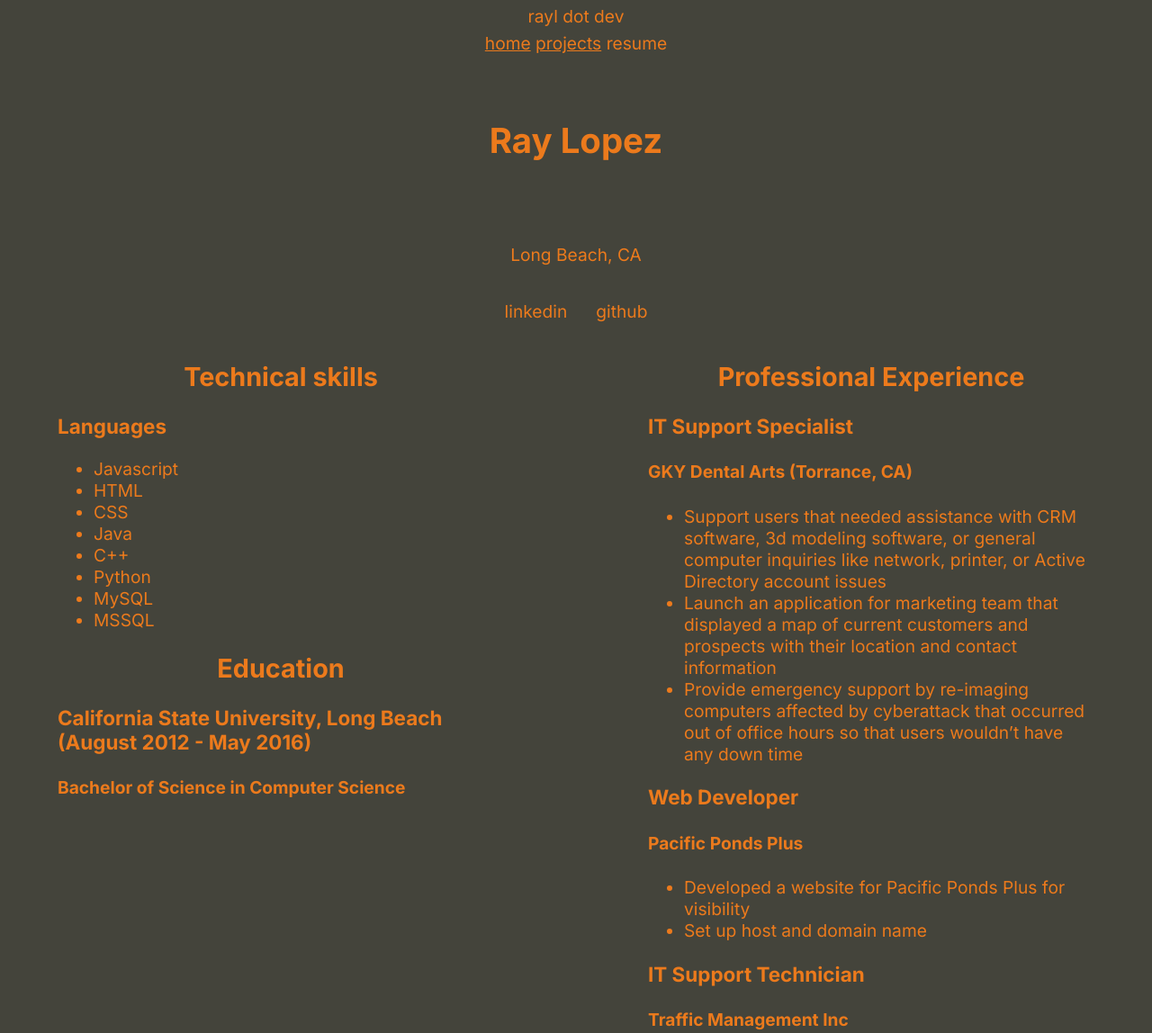
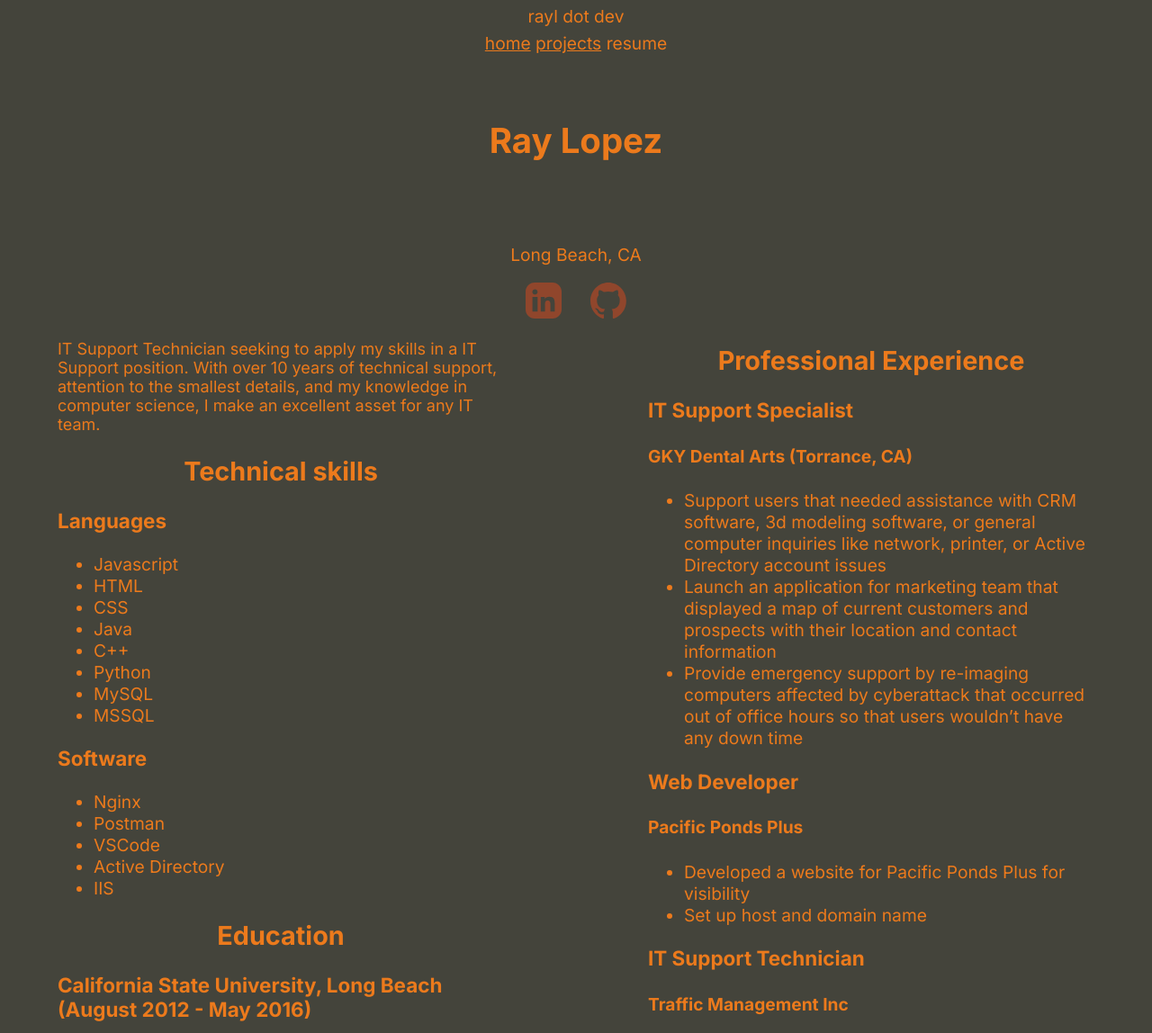
Before and after one commit to raylopez509/rayl.dev, a website: page public/resume.html in a window 1280 px wide. Shown: the top 1148 px of the page at 90% size. Drawn offline with Linux system fonts and the light colour scheme; a web font is replaced by a local one.

Commit message:
added resume-summary, link icons, and changed link for projects

```diff
--- a/public/resume.html
+++ b/public/resume.html
@@ -16,17 +16,28 @@
     <header>rayl dot dev</header>
     <nav>
       <a href="./index.html">home</a>
-      <a href="/public/projects.html">projects</a> resume
+      <a href="/projects.html">projects</a> resume
     </nav>
     <h1>Ray Lopez</h1>
     <section class="resume">
       <p>Long Beach, CA</p>
       <div class="links">
-        <p>linkedin</p>
-        <p>github</p>
+        <a href="https://linkedin.com/in/lopezray/"
+          ><img id="linkedin" src="../images/linkedin.svg"
+        /></a>
+
+        <a href="https://github.com/raylopez509"
+          ><img id="github" src="../images/github-mark.svg"
+        /></a>
       </div>
       <div class="resume-info">
         <section>
+          <p id="resume-summary">
+            IT Support Technician seeking to apply my skills in a IT Support
+            position. With over 10 years of technical support, attention to the
+            smallest details, and my knowledge in computer science, I make an
+            excellent asset for any IT team.
+          </p>
           <h2>Technical skills</h2>
           <h3>Languages</h3>
           <ul>
@@ -38,6 +49,14 @@
             <li>Python</li>
             <li>MySQL</li>
             <li>MSSQL</li>
+          </ul>
+          <h3>Software</h3>
+          <ul>
+            <li>Nginx</li>
+            <li>Postman</li>
+            <li>VSCode</li>
+            <li>Active Directory</li>
+            <li>IIS</li>
           </ul>
           <h2>Education</h2>
           <h3>
```
